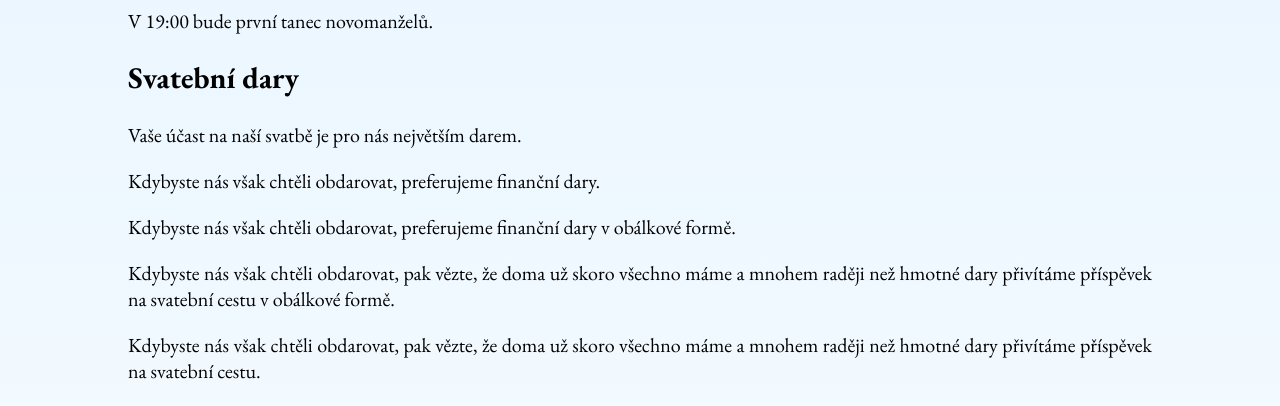
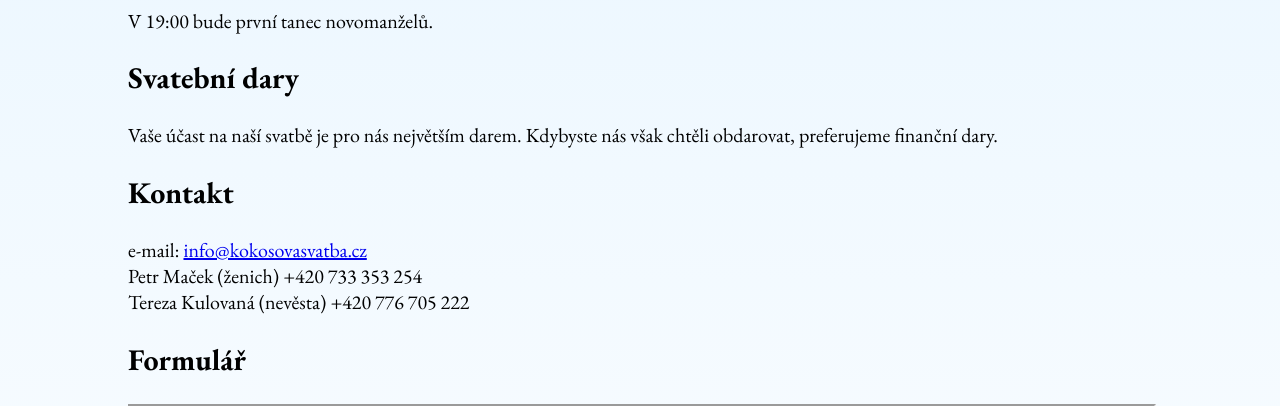
Before and after one commit to Tev-work/tev-work.github.io, a plain HTML site: page index.html in a window 1280 px wide. Shown: the part 2040-2446 px from the top of the page. Drawn offline with Linux system fonts and the light colour scheme; grey boxes are pictures that could not be loaded.

Commit message:
gifts decision & cleanup

```diff
--- a/index.html
+++ b/index.html
@@ -119,19 +119,7 @@
       <div id="dary">
         <h2>Svatební dary</h2>
         <p>
-          Vaše účast na naší svatbě je pro nás největším darem.
-        </p>
-        <p>
-          Kdybyste nás však chtěli obdarovat, preferujeme finanční dary.
-        </p>
-        <p>
-          Kdybyste nás však chtěli obdarovat, preferujeme finanční dary v obálkové formě.
-        </p>
-        <p>
-          Kdybyste nás však chtěli obdarovat, pak vězte, že doma už skoro všechno máme a mnohem raději než hmotné dary přivítáme příspěvek na svatební cestu v obálkové formě.
-        </p>
-        <p>
-          Kdybyste nás však chtěli obdarovat, pak vězte, že doma už skoro všechno máme a mnohem raději než hmotné dary přivítáme příspěvek na svatební cestu.
+          Vaše účast na naší svatbě je pro nás největším darem. Kdybyste nás však chtěli obdarovat, preferujeme finanční dary.
         </p>
       </div>
       <div id="kontakt">
```
